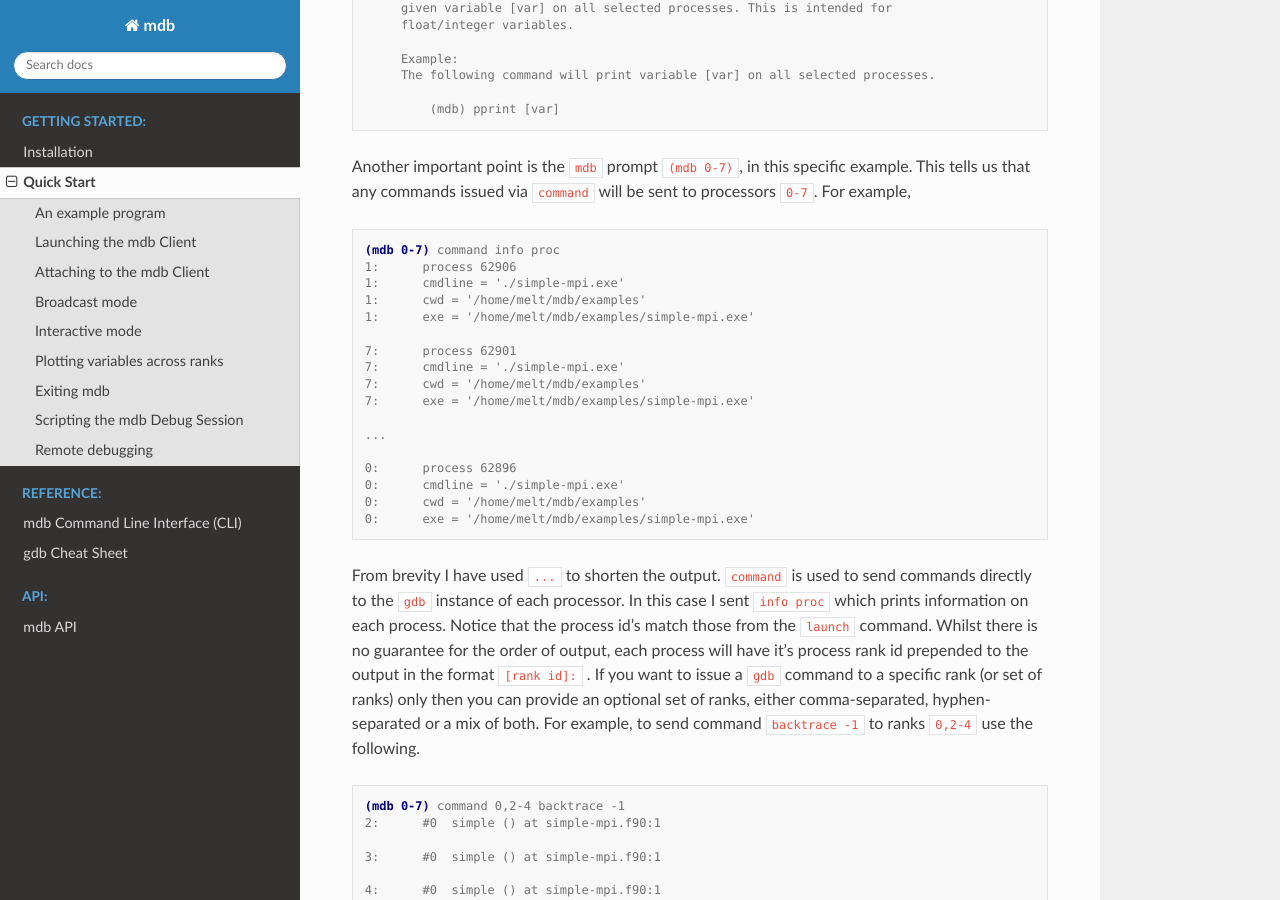
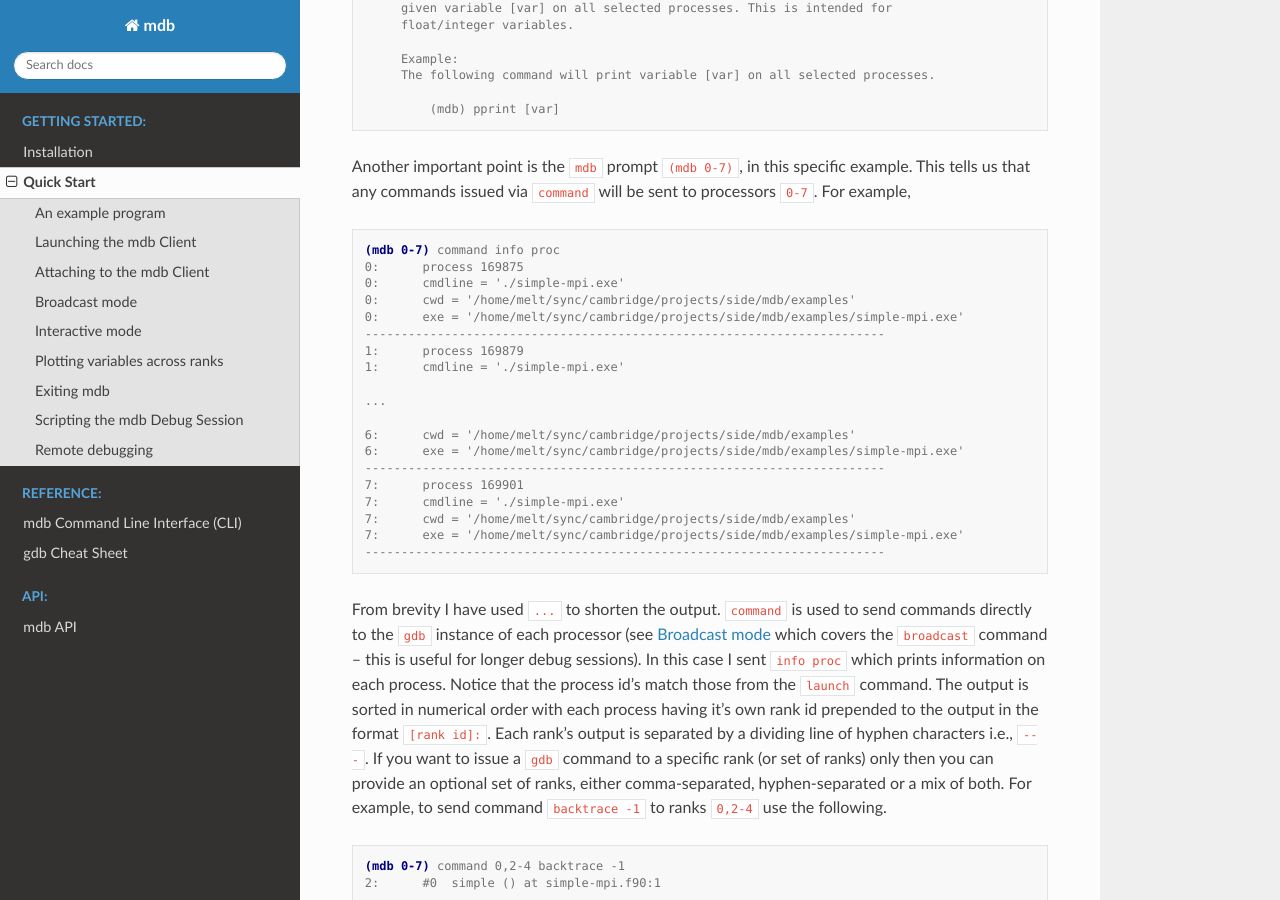
Before and after one commit to TomMelt/mdb, a Sphinx documentation site: the page built from docs/source/quick-start.rst, in a window 1280 px wide and 900 px high, scrolled down 2652 px. Built offline with Sphinx 7.4.7 and the Read the Docs theme 2.0.0, drawn with Linux system fonts in a browser that asks for light colours; some of the changed text lies outside the part shown.

Commit message:
sort output from do_command
output from `do_command` is now sorted in rank order.

I have updated the integration test and expanded the quickstart
documentation.

```diff
--- a/docs/source/quick-start.rst
+++ b/docs/source/quick-start.rst
@@ -76,22 +76,22 @@ default, but for this tutorial I am running (and compiling) with open MPI (and `
 .. code-block:: console
 
    $ mdb launch -n 8 ./simple-mpi.exe
-   Process ./simple-mpi.exe created; pid = 62872
+   Process ./simple-mpi.exe created; pid = 169875
+   Listening on port 2000
+   Process ./simple-mpi.exe created; pid = 169879
+   Listening on port 2001
+   Process ./simple-mpi.exe created; pid = 169883
+   Listening on port 2002
+   Process ./simple-mpi.exe created; pid = 169887
+   Listening on port 2003
+   Process ./simple-mpi.exe created; pid = 169892
+   Listening on port 2004
+   Process ./simple-mpi.exe created; pid = 169895
+   Listening on port 2005
+   Process ./simple-mpi.exe created; pid = 169898
    Listening on port 2006
-   Process ./simple-mpi.exe created; pid = 62876
-   Listening on port 2002
-   Process ./simple-mpi.exe created; pid = 62881
-   Listening on port 2003
-   Process ./simple-mpi.exe created; pid = 62887
-   Listening on port 2004
-   Process ./simple-mpi.exe created; pid = 62891
-   Listening on port 2005
-   Process ./simple-mpi.exe created; pid = 62896
-   Listening on port 2000
-   Process ./simple-mpi.exe created; pid = 62901
+   Process ./simple-mpi.exe created; pid = 169901
    Listening on port 2007
-   Process ./simple-mpi.exe created; pid = 62906
-   Listening on port 2001
 
 
 **Note**: You can start ``mdb launch`` in ``--auto-restart`` mode so that it will automatically
@@ -156,28 +156,32 @@ that any commands issued via ``command`` will be sent to processors ``0-7``. For
 .. code-block:: console
 
    (mdb 0-7) command info proc
-   1:      process 62906
+   0:      process 169875
+   0:      cmdline = './simple-mpi.exe'
+   0:      cwd = '/home/melt/sync/cambridge/projects/side/mdb/examples'
+   0:      exe = '/home/melt/sync/cambridge/projects/side/mdb/examples/simple-mpi.exe'
+   ------------------------------------------------------------------------
+   1:      process 169879
    1:      cmdline = './simple-mpi.exe'
-   1:      cwd = '/home/melt/mdb/examples'
-   1:      exe = '/home/melt/mdb/examples/simple-mpi.exe'
-
-   7:      process 62901
-   7:      cmdline = './simple-mpi.exe'
-   7:      cwd = '/home/melt/mdb/examples'
-   7:      exe = '/home/melt/mdb/examples/simple-mpi.exe'
 
    ...
 
-   0:      process 62896
-   0:      cmdline = './simple-mpi.exe'
-   0:      cwd = '/home/melt/mdb/examples'
-   0:      exe = '/home/melt/mdb/examples/simple-mpi.exe'
+   6:      cwd = '/home/melt/sync/cambridge/projects/side/mdb/examples'
+   6:      exe = '/home/melt/sync/cambridge/projects/side/mdb/examples/simple-mpi.exe'
+   ------------------------------------------------------------------------
+   7:      process 169901
+   7:      cmdline = './simple-mpi.exe'
+   7:      cwd = '/home/melt/sync/cambridge/projects/side/mdb/examples'
+   7:      exe = '/home/melt/sync/cambridge/projects/side/mdb/examples/simple-mpi.exe'
+   ------------------------------------------------------------------------
 
 From brevity I have used ``...`` to shorten the output. ``command`` is used to send commands
-directly to the ``gdb`` instance of each processor. In this case I sent ``info proc`` which prints
-information on each process. Notice that the process id's match those from the ``launch`` command.
-Whilst there is no guarantee for the order of output, each process will have it's process rank id
-prepended to the output in the format ``[rank id]:`` . If you want to issue a ``gdb`` command to a
+directly to the ``gdb`` instance of each processor (see :ref:`broadcast_mode` which covers the
+``broadcast`` command -- this is useful for longer debug sessions). In this case I sent ``info
+proc`` which prints information on each process. Notice that the process id's match those from the
+``launch`` command. The output is sorted in numerical order with each process having it's own rank
+id prepended to the output in the format ``[rank id]:``. Each rank's output is separated by a
+dividing line of hyphen characters i.e., ``---``. If you want to issue a ``gdb`` command to a
 specific rank (or set of ranks) only then you can provide an optional set of ranks, either
 comma-separated, hyphen-separated or a mix of both. For example, to send command ``backtrace -1`` to
 ranks ``0,2-4`` use the following.
@@ -196,6 +200,8 @@ ranks ``0,2-4`` use the following.
 In theory you now have enough information to start debugging your own programs. Have a play with
 this simple example if you want to get to grips with ``mdb``. There are a couple more useful things
 I want to show you though before you leave.
+
+.. _broadcast_mode:
 
 Broadcast mode
 --------------
```
Also changed, not shown: 2 other files.
